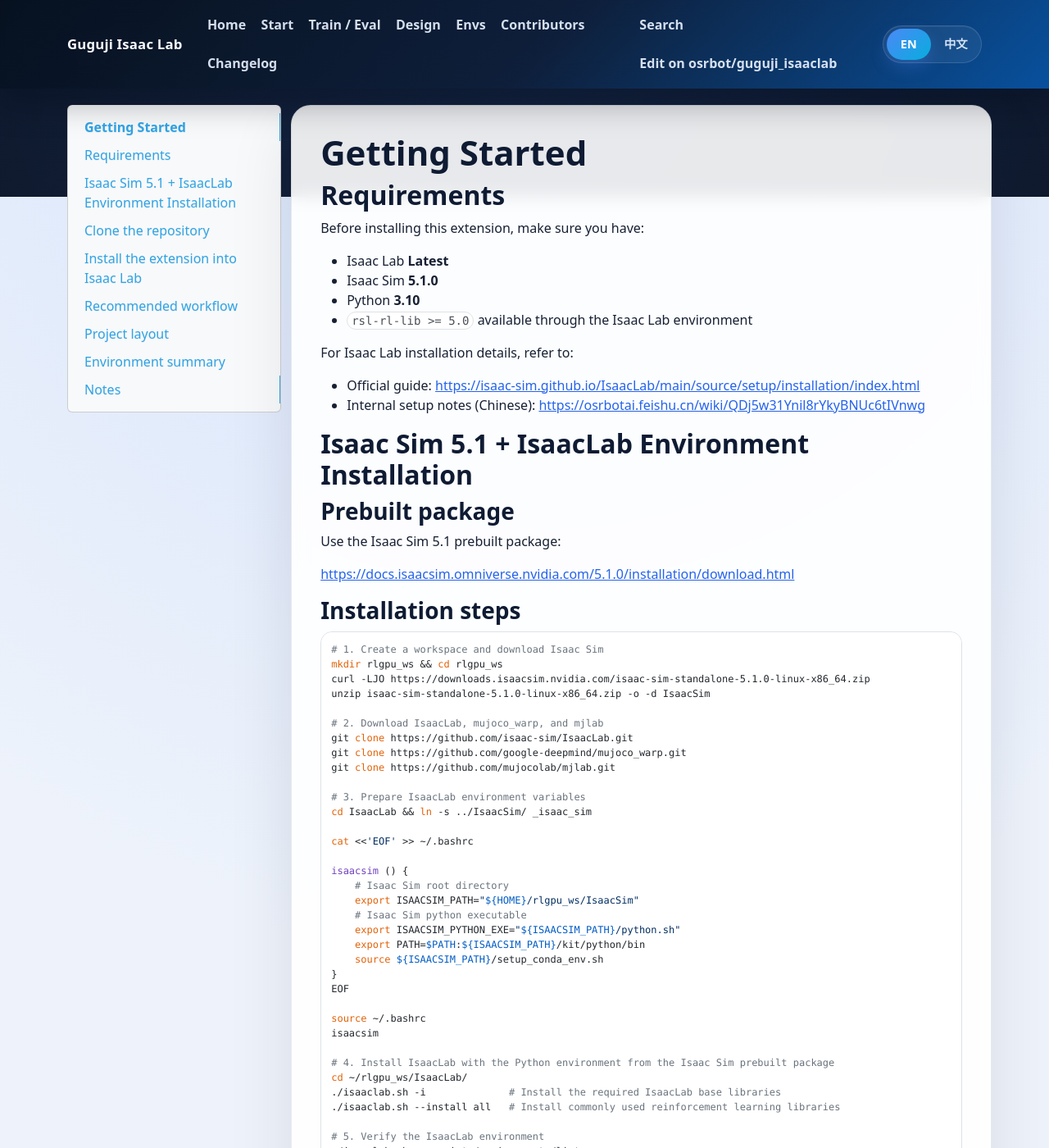
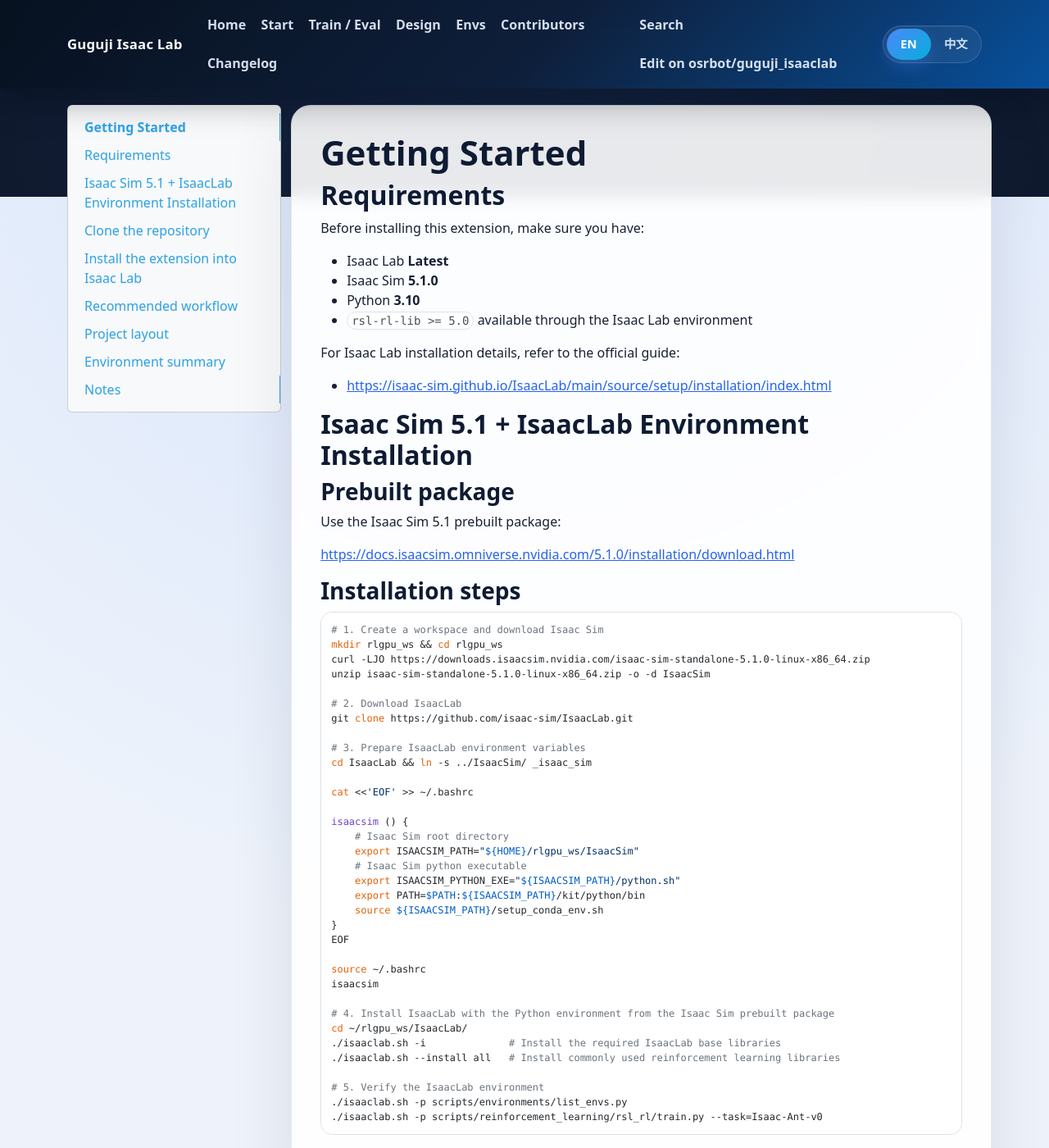
Before and after one commit to osrbot/guguji_isaaclab, an MkDocs documentation site: the page built from docs/getting-started.md, in a window 1280 px wide and 1400 px high. Shown: the whole window at 82% size. Built offline with MkDocs 1.6.1, drawn with Linux system fonts in a browser that asks for light colours; nearby versions of some CDN libraries; some of the changed text lies outside the part shown.

Commit message:
docs: remove internal and MuJoCo setup references

````diff
--- a/docs/getting-started.md
+++ b/docs/getting-started.md
@@ -9,10 +9,9 @@
 - Python **3.10**
 - `rsl-rl-lib >= 5.0` available through the Isaac Lab environment
 
-For Isaac Lab installation details, refer to:
+For Isaac Lab installation details, refer to the official guide:
 
-- Official guide: <https://isaac-sim.github.io/IsaacLab/main/source/setup/installation/index.html>
-- Internal setup notes (Chinese): <https://osrbotai.feishu.cn/wiki/QDj5w31Ynil8rYkyBNUc6tIVnwg>
+- <https://isaac-sim.github.io/IsaacLab/main/source/setup/installation/index.html>
 
 ## Isaac Sim 5.1 + IsaacLab Environment Installation
 
@@ -30,10 +29,8 @@
 curl -LJO https://downloads.isaacsim.nvidia.com/isaac-sim-standalone-5.1.0-linux-x86_64.zip
 unzip isaac-sim-standalone-5.1.0-linux-x86_64.zip -o -d IsaacSim
 
-# 2. Download IsaacLab, mujoco_warp, and mjlab
+# 2. Download IsaacLab
 git clone https://github.com/isaac-sim/IsaacLab.git
-git clone https://github.com/google-deepmind/mujoco_warp.git
-git clone https://github.com/mujocolab/mjlab.git
 
 # 3. Prepare IsaacLab environment variables
 cd IsaacLab && ln -s ../IsaacSim/ _isaac_sim
@@ -62,10 +59,6 @@
 ./isaaclab.sh -p scripts/environments/list_envs.py
 ./isaaclab.sh -p scripts/reinforcement_learning/rsl_rl/train.py --task=Isaac-Ant-v0
 ```
-
-Related MuJoCo Warp discussion:
-
-<https://github.com/google-deepmind/mujoco/discussions/2511>
 
 ### Download local assets
 
````
